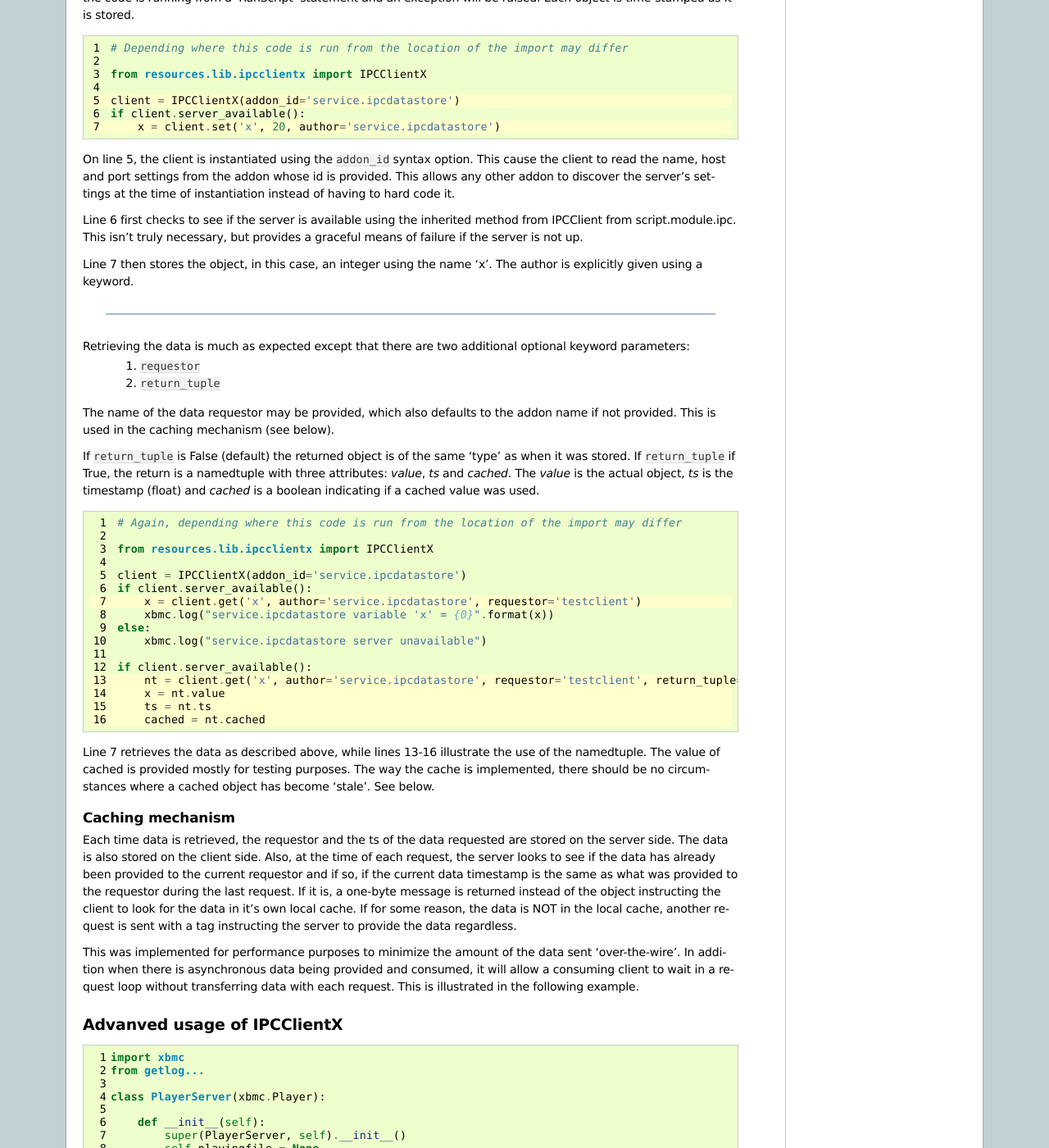
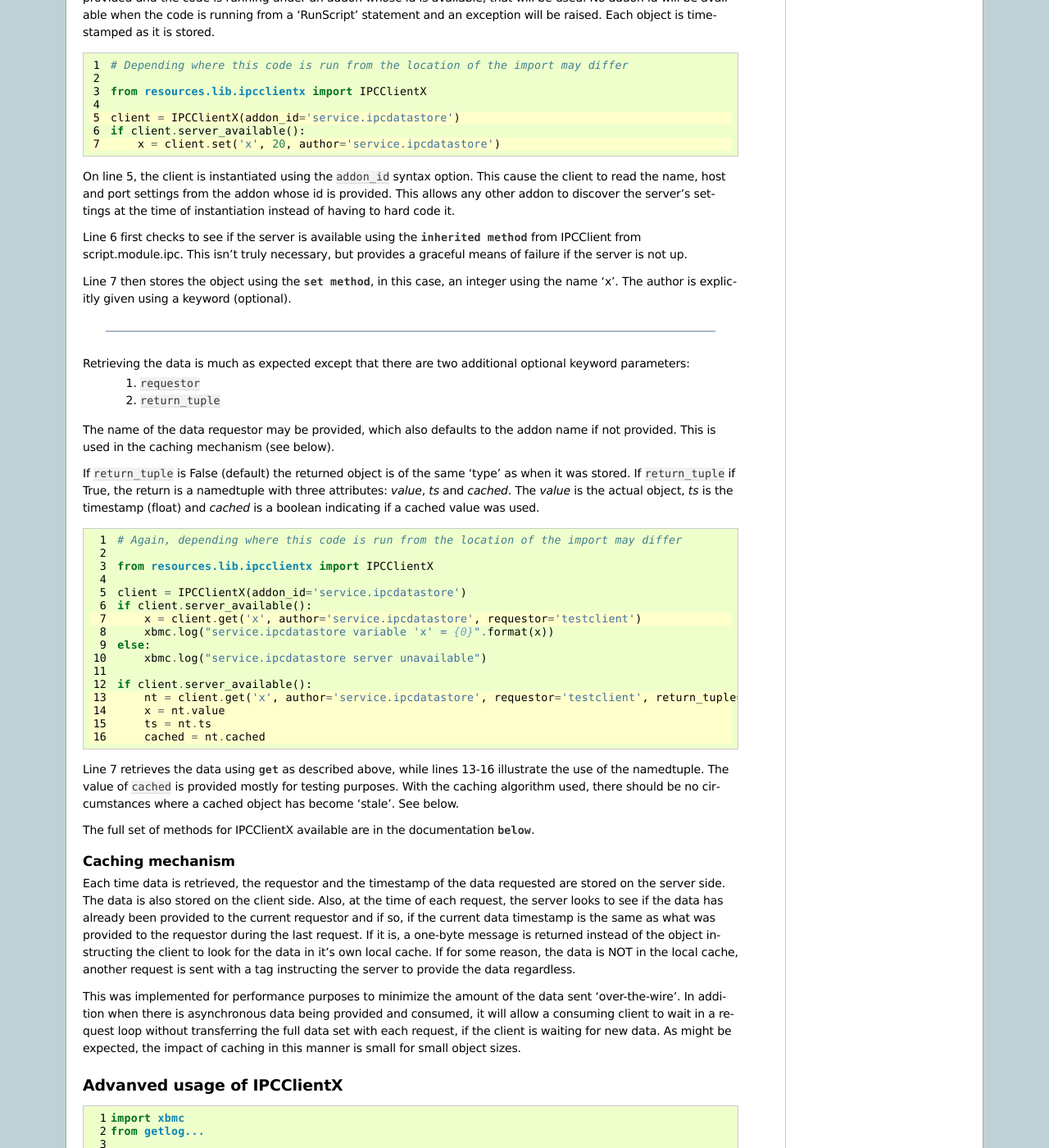
Before and after one commit to KenV99/service.ipcdatastore, a Sphinx documentation site: the page built from docs/service.ipcdatastore.rst, in a window 1280 px wide and 1400 px high, scrolled down 836 px. Shown: the whole window at 82% size. Built offline with Sphinx 7.4.7, drawn with Linux system fonts in a browser that asks for light colours; some of the changed text lies outside the part shown.

```diff
--- a/docs/service.ipcdatastore.rst
+++ b/docs/service.ipcdatastore.rst
@@ -38,7 +38,7 @@
 the dictionary under a key consisting of the object's "name" and "author". This was implemented in this manner to
 prevent naming conflicts if serveral different addons are placing objects in the datastore.
 
-The name is required at the time that the data is stored using :func: `IPCClientX.set`. If the author is not provided
+The name is required at the time that the data is stored using :func:`ipcclientx.IPCClientX.set`. If the author is not provided
 and the code is running under an addon whose id is available, that will be used. No addon id will be available when
 the code is running from a 'RunScript' statement and an exception will be raised. Each object is time-stamped as it
 is stored.
@@ -59,11 +59,11 @@
 host and port settings from the addon whose id is provided. This allows any other addon to discover the server's
 settings at the time of instantiation instead of having to hard code it.
 
-Line 6 first checks to see if the server is available using the inherited method from IPCClient from script.module.ipc.
-This isn't truly necessary, but provides a graceful means of failure if the server is not up.
+Line 6 first checks to see if the server is available using the :func:`inherited method <ipcclient.IPCClient.server_available>`
+from IPCClient from script.module.ipc. This isn't truly necessary, but provides a graceful means of failure if the server is not up.
 
-Line 7 then stores the object, in this case, an integer using the name 'x'. The author is explicitly given using a
-keyword.
+Line 7 then stores the object using the :func:`set method <ipcclientx.IPCClientX.set>`, in this case, an integer using
+the name 'x'. The author is explicitly given using a keyword (optional).
 
 ????
 
@@ -100,24 +100,27 @@
         cached = nt.cached
 
 
-Line 7 retrieves the data as described above, while lines 13-16 illustrate the use of the namedtuple. The value of
-cached is provided mostly for testing purposes. The way the cache is implemented, there should be no circumstances
-where a cached object has become 'stale'. See below.
+Line 7 retrieves the data using :func:`get <ipcclientx.IPCClientX.get>` as described above, while lines 13-16 illustrate the
+use of the namedtuple. The value of ``cached`` is provided mostly for testing purposes. With the caching algorithm used,
+there should be no circumstances where a cached object has become 'stale'. See below.
+
+The full set of methods for IPCClientX available are in the documentation :class:`below <ipcclientx.IPCClientX>`.
 
 -----------------
 Caching mechanism
 -----------------
 
-Each time data is retrieved, the requestor and the ts of the data requested are stored on the server side. The data is
-also stored on the client side. Also, at the time of each request, the server looks to see if the data has already been
-provided to the current requestor and if so, if the current data timestamp is the same as what was provided to the
-requestor during the last request. If it is, a one-byte message is returned instead of the object instructing the client
-to look for the data in it's own local cache. If for some reason, the data is NOT in the local cache, another request
-is sent with a tag instructing the server to provide the data regardless.
+Each time data is retrieved, the requestor and the timestamp of the data requested are stored on the server side. The
+data is also stored on the client side. Also, at the time of each request, the server looks to see if the data has
+already been provided to the current requestor and if so, if the current data timestamp is the same as what was provided
+to the requestor during the last request. If it is, a one-byte message is returned instead of the object instructing the
+client to look for the data in it's own local cache. If for some reason, the data is NOT in the local cache, another
+request is sent with a tag instructing the server to provide the data regardless.
 
 This was implemented for performance purposes to minimize the amount of the data sent 'over-the-wire'. In addition when
 there is asynchronous data being provided and consumed, it will allow a consuming client to wait in a request loop
-without transferring data with each request. This is illustrated in the following example.
+without transferring the full data set with each request, if the client is waiting for new data. As might be expected,
+the impact of caching in this manner is small for small object sizes.
 
 ============================
 Advanved usage of IPCClientX
```
Also changed, not shown: other parts of docs/service.ipcdatastore.rst (+2 -2 lines), default.py (+8 -14 lines), 4 other files.
